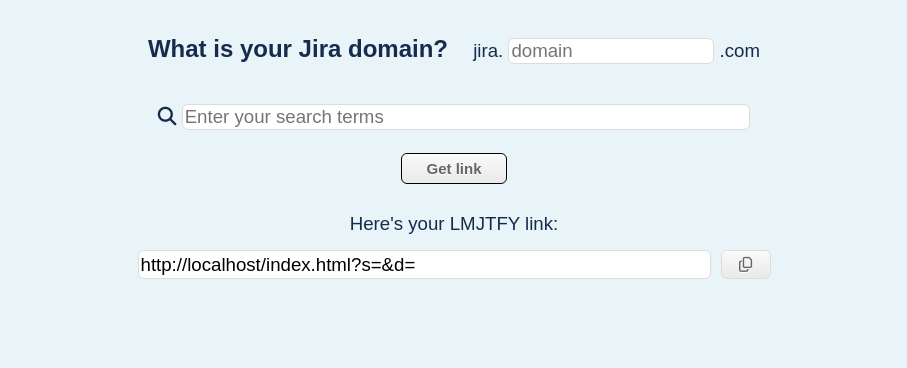
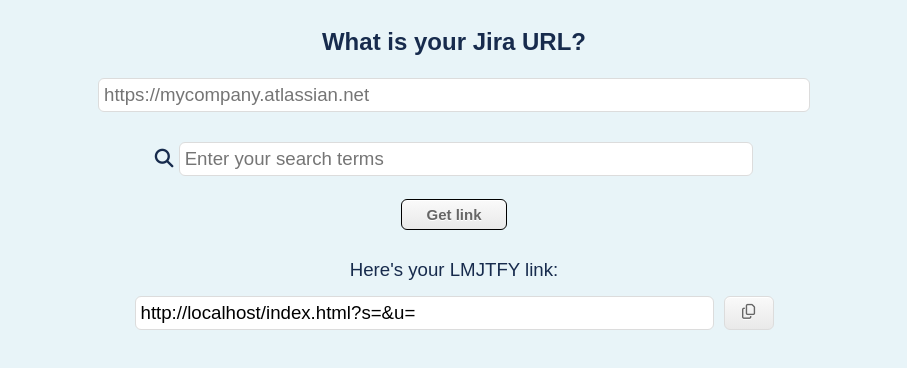
Before and after one commit to MichaelaMWilson/lmjtfy, a plain HTML site: page index.html in a window 1280 px wide. Both pictures are taken after a click on the button "Get link". Shown: the part 182-550 px from the top of the page, without its empty margins (186-1093 px from the left). Drawn offline with Linux system fonts and the light colour scheme.

Commit message:
Remove URL restriction for support with more Jira domains
Allow user to enter whole URL so they are not restrictred to jira.domain.com URLs.
Fix whitespace issues

```diff
--- a/css/styles.css
+++ b/css/styles.css
@@ -12,6 +12,7 @@ input {
   font-size: 14pt;
   border-radius: 6px;
   border: 1px solid #dcdcdc;
+  padding: 5px;
 }
 
 input:focus {
@@ -44,26 +45,15 @@ label {
   width: 50px;
 }
 
-.domain {
-  max-width: 750px;
-  margin: auto;
-  flex-wrap: wrap;
-  justify-content: center;
-  display: block;
-}
-
 .domain label {
   font-size: 18pt;
   padding: 10px;
 }
 
-.domain input {
-  max-width: 200px;
-}
-
 .url {
   display: inline-block;
-  padding: 10px;
+  max-width: 700px;
+  width: 100%;
 }
 
 .search-view {
@@ -98,6 +88,7 @@ label {
   display: flex;
   justify-content: center;
   margin: 5px;
+  padding-top: 7px;
 }
 
 .fa-check {
--- a/index.html
+++ b/index.html
@@ -1,11 +1,11 @@
 <!DOCTYPE html>
 <html lang="en-US">
   <head>
-  <title>Let Me Jira That For You</title>
-  <meta name="viewport" content="width=device-width, initial-scale=1">
-  <link rel="stylesheet" href="css/styles.css">
-  <script src="https://kit.fontawesome.com/295f98dd8b.js" crossorigin="anonymous"></script>
-  <script src="js/script.js"></script>
+    <title>Let Me Jira That For You</title>
+    <meta name="viewport" content="width=device-width, initial-scale=1">
+    <link rel="stylesheet" href="css/styles.css">
+    <script src="https://kit.fontawesome.com/295f98dd8b.js" crossorigin="anonymous"></script>
+    <script src="js/script.js"></script>
   </head>
   <body class="content">
   <!-- Mouse path design by Louis Hoebregts from https://css-tricks.com/simulating-mouse-movement/ -->
@@ -16,12 +16,10 @@
       <label>Jira That For You</label>
     </div>
     <div id="domainSection" class="domain pad-bottom hide">
-      <label>What is your Jira domain?</label>
-      <div class="url">
-	    <span>jira.</span>
-        <input placeholder="domain" type="text" id="domainName">
-        <span>.com</span>
-	  </div>
+      <label>What is your Jira URL?</label>
+      <br />
+      <br />
+      <input class="url" placeholder="https://mycompany.atlassian.net" type="text" id="domainName">
     </div>
     <div class="search-view pad-bottom">
       <i class="fas fa-search"></i>
--- a/js/script.js
+++ b/js/script.js
@@ -1,8 +1,8 @@
 /* Determine whether we need a link or already have one */
 const urlParams = new URLSearchParams(window.location.search);
-const domain = urlParams.get('d');
+const jiraUrl = urlParams.get('u');
 const searchText = urlParams.get('s');
-const editMode = (!domain || !searchText);
+const editMode = (!jiraUrl || !searchText);
 
 /* Once loaded, determine which elements need shown */
 window.addEventListener('load', function() {
@@ -24,9 +24,9 @@ function generateLink() {
     var query = document.getElementById('searchQuery').value;
     var urlEncodedQuery = encodeURIComponent(query);
 
-    var domain = document.getElementById('domainName').value;
+    var jUrl = document.getElementById('domainName').value;
     var baseUrl = window.location.href.split("?")[0];
-    var searchLink = baseUrl + "?s=" + urlEncodedQuery + "&d=" + domain;
+    var searchLink = baseUrl + "?s=" + urlEncodedQuery + "&u=" + jUrl;
 
     document.getElementById('linkBox').value = searchLink;
     document.getElementById('linkDiv').classList.remove('hide');
@@ -52,8 +52,14 @@ function copyToClipboard() {
 
 /* Redirects to given jira domain with given search query */
 function redirectToJira() {
-    var url = "http://jira." + domain + ".com/secure/QuickSearch.jspa?searchString=" + searchText;
-    window.location.replace(url);
+    if (!jiraUrl.startsWith("https://") && !jiraUrl.startsWith("http://")) {
+        url = "https://" + jiraUrl; /* Assume it's secure protocol */
+    }
+    else {
+        url = jiraUrl;
+    }
+    var searchUrl = url + "/secure/QuickSearch.jspa?searchString=" + searchText;
+    window.location.replace(searchUrl);
 }
 
 /* Gets the search text from the url and starts the search */
```
